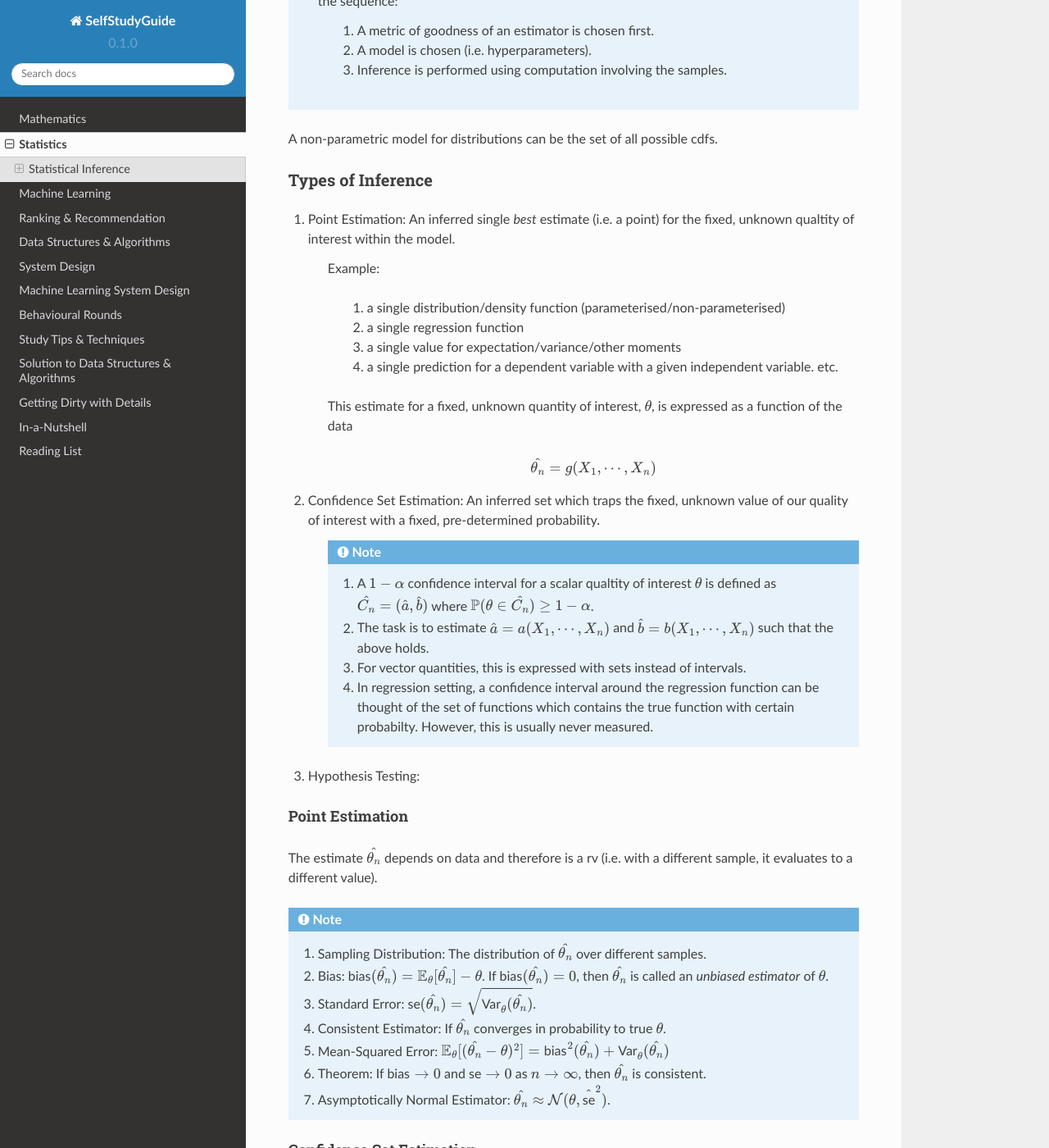
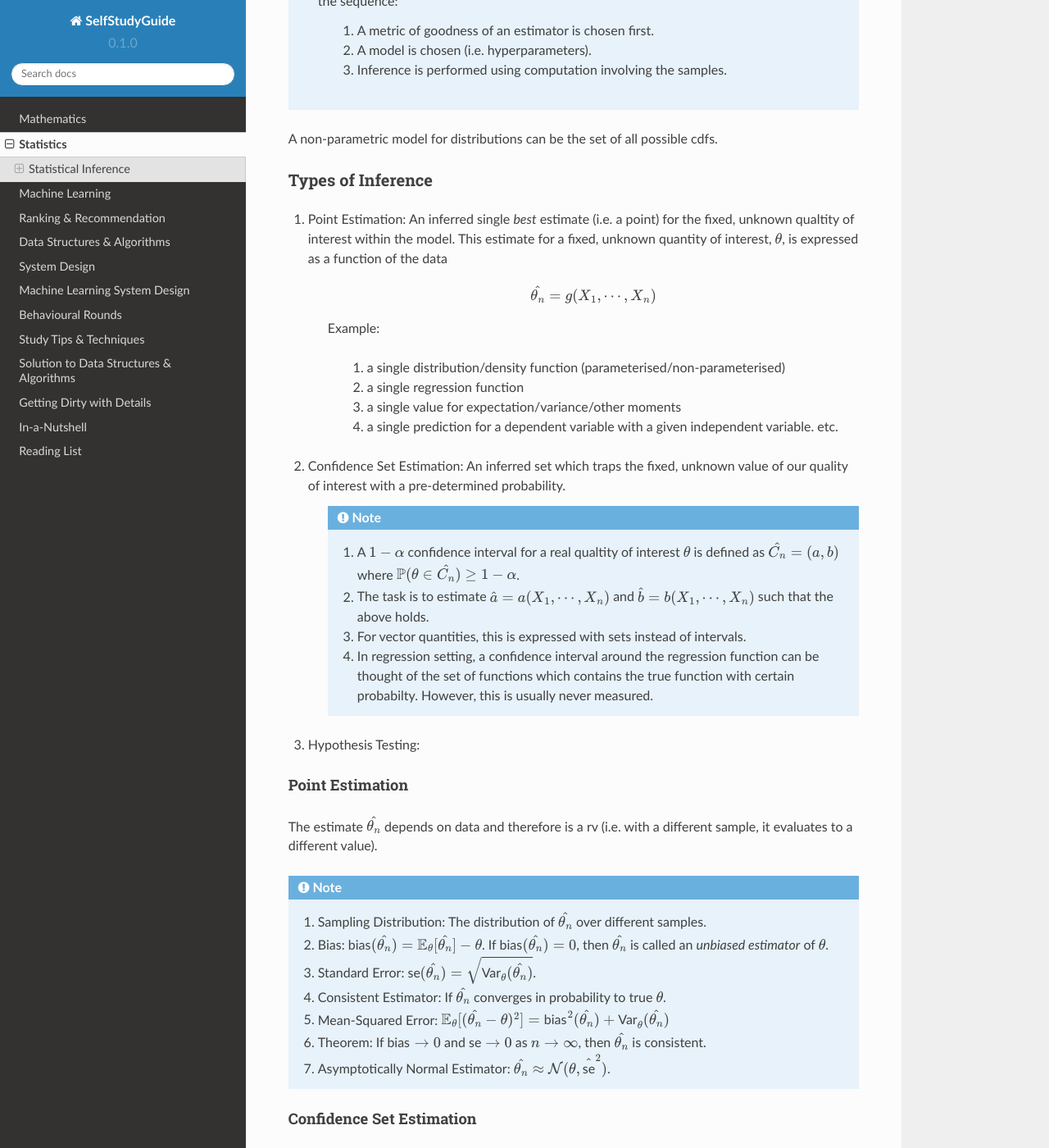
Before and after one commit to uselesstechjunks/leetcode, a Sphinx documentation site: the page built from docs/source/stat.rst, in a window 1280 px wide and 1400 px high, scrolled down 1673 px. Shown: the whole window at 82% size. Built offline with Sphinx 7.4.7 and the Read the Docs theme 2.0.0, drawn with Linux system fonts in a browser that asks for light colours; part of the change alters nothing that is shown; some of the changed text lies outside the part shown.

Commit message:
Update stat.rst

```diff
--- a/docs/source/stat.rst
+++ b/docs/source/stat.rst
@@ -66,7 +66,10 @@ A non-parametric model for distributions can be the set of all possible cdfs.
 Types of Inference
 =========================
 
-#. Point Estimation: An inferred single *best* estimate (i.e. a point) for the fixed, unknown qualtity of interest within the model.
+#. Point Estimation: An inferred single *best* estimate (i.e. a point) for the fixed, unknown qualtity of interest within the model. This estimate for a fixed, unknown quantity of interest, :math:`\theta`, is expressed as a function of the data
+
+    .. math::
+        \hat{\theta_n}=g(X_1,\cdots,X_n)
 
     Example:
 
@@ -75,15 +78,10 @@ Types of Inference
         #. a single value for expectation/variance/other moments
         #. a single prediction for a dependent variable with a given independent variable. etc.
 
-    This estimate for a fixed, unknown quantity of interest, :math:`\theta`, is expressed as a function of the data
-
-    .. math::
-        \hat{\theta_n}=g(X_1,\cdots,X_n)
-
-#. Confidence Set Estimation: An inferred set which traps the fixed, unknown value of our quality of interest with a fixed, pre-determined probability.
+#. Confidence Set Estimation: An inferred set which traps the fixed, unknown value of our quality of interest with a pre-determined probability.
 
     .. note::
-        #. A :math:`1-\alpha` confidence interval for a scalar qualtity of interest :math:`\theta` is defined as :math:`\hat{C_n}=(\hat{a},\hat{b})` where :math:`\mathbb{P}(\theta\in\hat{C_n})\ge 1-\alpha`.
+        #. A :math:`1-\alpha` confidence interval for a real qualtity of interest :math:`\theta` is defined as :math:`\hat{C_n}=(a,b)` where :math:`\mathbb{P}(\theta\in\hat{C_n})\ge 1-\alpha`.
         #. The task is to estimate :math:`\hat{a}=a(X_1,\cdots,X_n)` and :math:`\hat{b}=b(X_1,\cdots,X_n)` such that the above holds.
         #. For vector quantities, this is expressed with sets instead of intervals.
         #. In regression setting, a confidence interval around the regression function can be thought of the set of functions which contains the true function with certain probabilty. However, this is usually never measured.
@@ -106,7 +104,7 @@ The estimate :math:`\hat{\theta_n}` depends on data and therefore is a rv (i.e.
 Confidence Set Estimation
 ---------------------------------------
 .. note::
-    #. Normal-based Confidence Interval: If the estimator for :math:`\theta` is aysmptotically normally distributed, then :math:`(\hat{\theta_n}-z_{\alpha/2}\hat{\text{se}},\hat{\theta_n}+z_{\alpha/2}\hat{\text{se}})` is a :math:`1-\alpha` confidence interval.
+    #. Normal-based Confidence Interval: If :math:`\hat{\theta_n}` is an aysmptotically normal estimator of :math:`\theta`, then :math:`(\hat{\theta_n}-z_{\alpha/2}\hat{\text{se}},\hat{\theta_n}+z_{\alpha/2}\hat{\text{se}})` is a :math:`1-\alpha` confidence interval.
 
 Hypothesis Testing
 ---------------------------------
```
